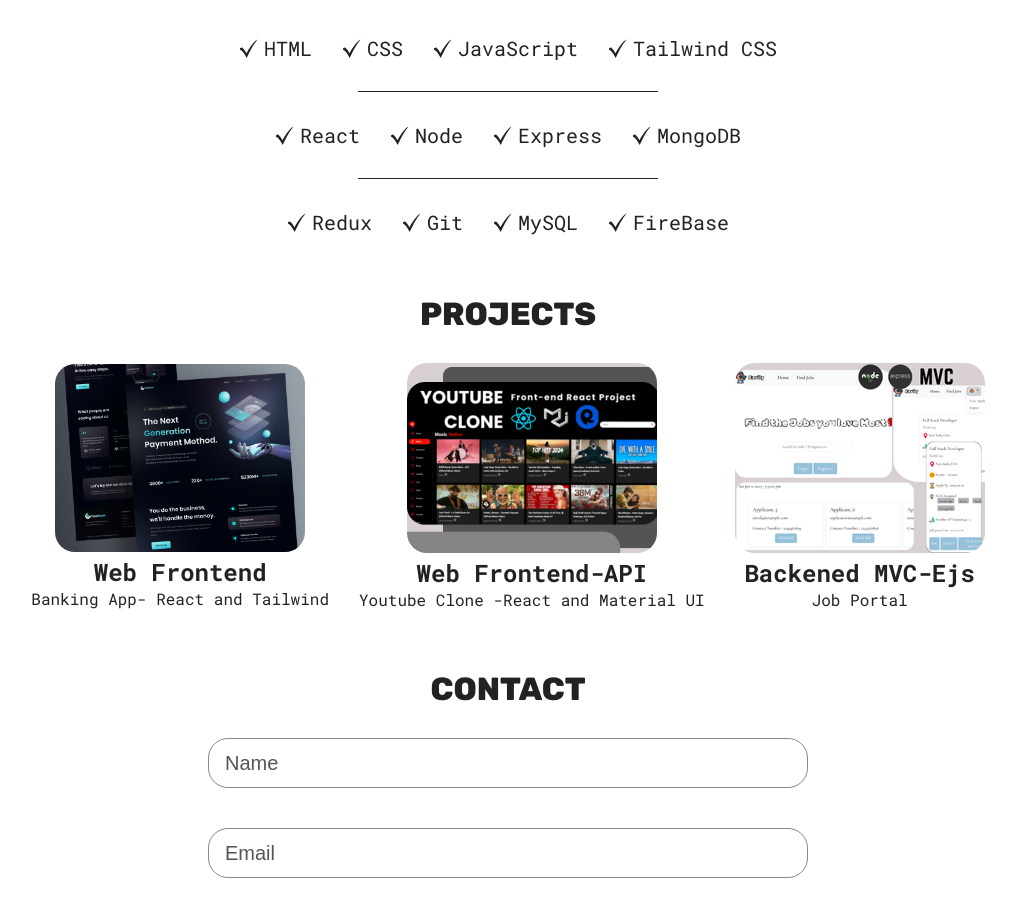
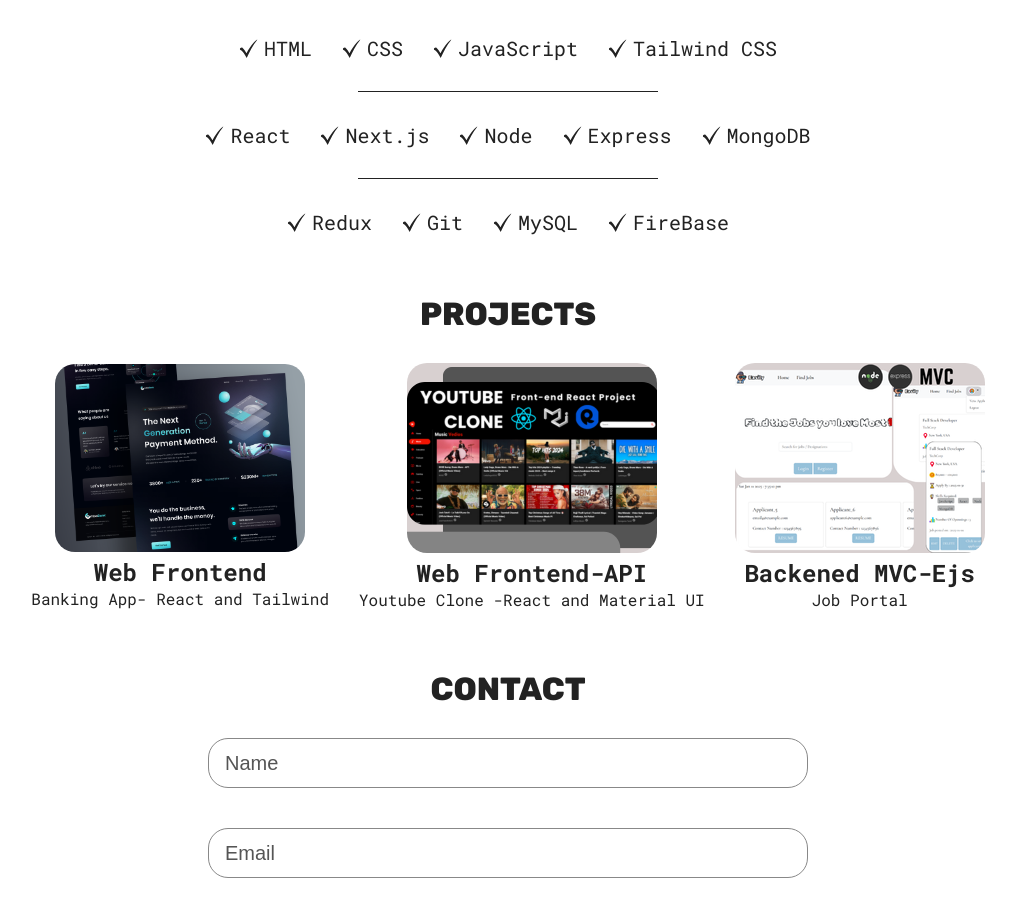
Before and after one commit to Jvaishnavi09/my-portfolio-app, a React (Vite) app: page / in a window 1280 px wide. Shown: the part 953-1869 px from the top of the page, without its empty margins (132-1148 px from the left). Built offline with nearby package versions, Linux system fonts and the light colour scheme.

Commit message:
added new skill- updated the resume

```diff
--- a/src/sections/Hero/Hero.jsx
+++ b/src/sections/Hero/Hero.jsx
@@ -8,7 +8,7 @@ import githubLight from "../../assets/github-light.svg";
 import githubDark from "../../assets/github-dark.svg";
 import linkedinLight from "../../assets/linkedin-light.svg";
 import linkedinDark from "../../assets/linkedin-dark.svg";
-import CV from "../../assets/JayaVaishnavi_resumeFresher.pdf";
+import CV from "../../assets/Jayavaishnavi_resume_FSD.pdf";
 import { useTheme } from "../../common/ThemeContext";
 
 function Hero() {
--- a/src/sections/Skills/Skills.jsx
+++ b/src/sections/Skills/Skills.jsx
@@ -21,6 +21,7 @@ function Skills() {
       <hr />
       <div className={styles.skillList}>
         <SkillList src={checkMarkIcon} skill="React" />
+        <SkillList src={checkMarkIcon} skill="Next.js" />
         <SkillList src={checkMarkIcon} skill="Node" />
         <SkillList src={checkMarkIcon} skill="Express" />
         <SkillList src={checkMarkIcon} skill="MongoDB" />
```
Also changed, not shown: 2 other files (tests, documents, lock files or other folders).
